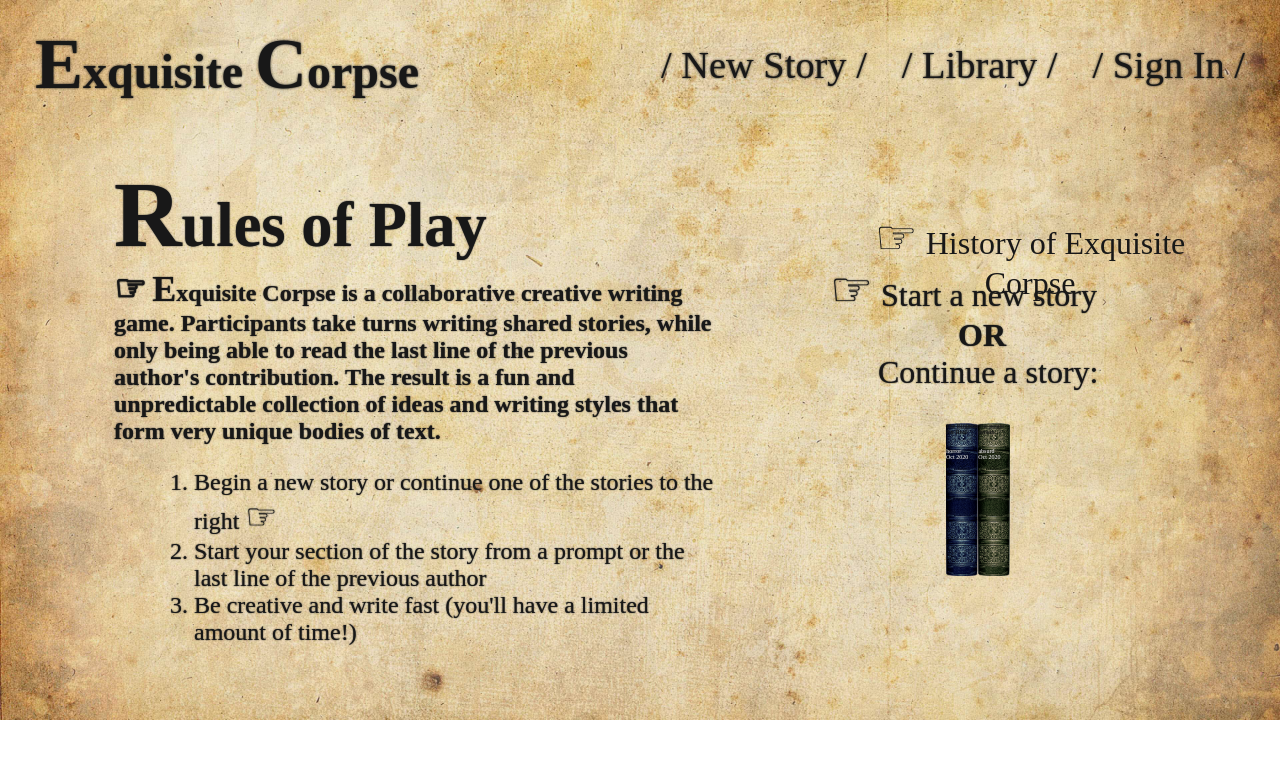
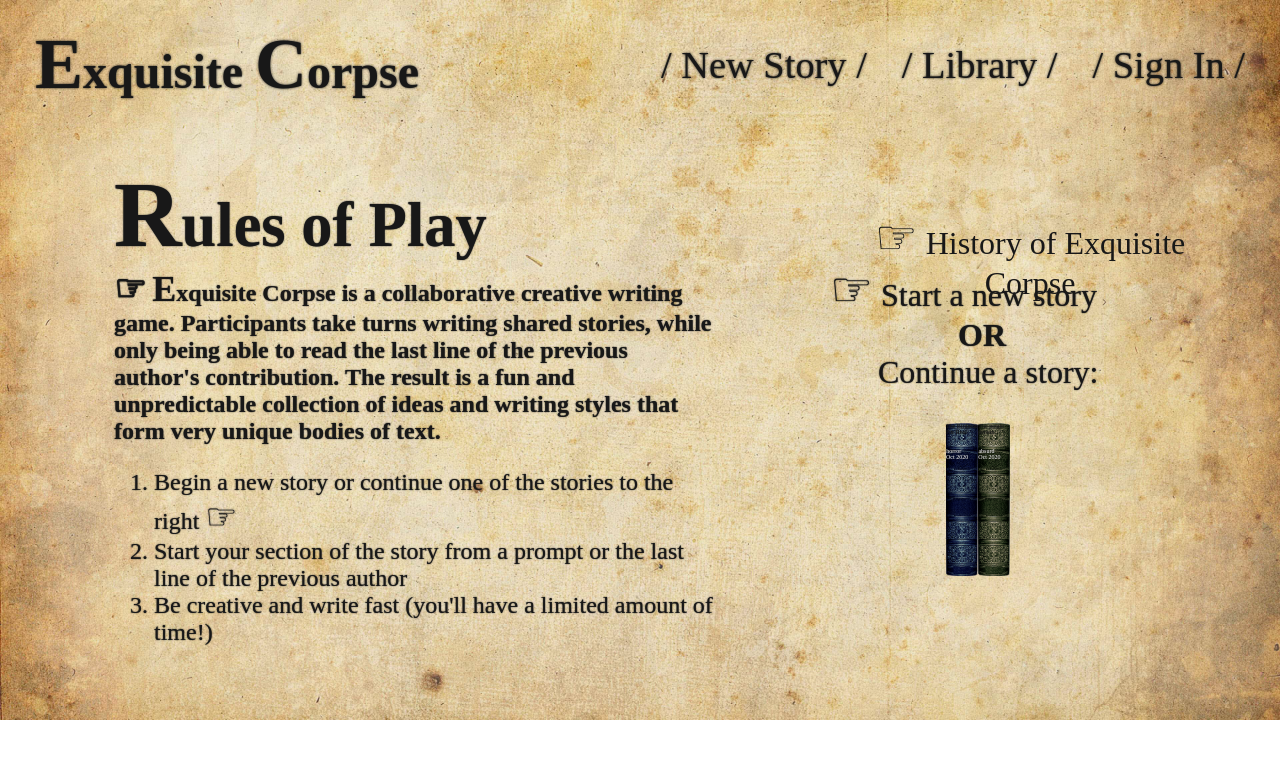
Before and after one commit to GreysonElkins/exquisite-corpse, a React (Create React App) app: page / in a window 1280 px wide. Shown: the top 758 px of the page. Built offline with nearby package versions, Linux system fonts and the light colour scheme; a web font is replaced by a local one.

Commit message:
Update props passed to bookshelf #43

```diff
--- a/src/components/Instructions/Instructions.js
+++ b/src/components/Instructions/Instructions.js
@@ -4,7 +4,7 @@ import GameHistory from '../GameHistory/GameHistory'
 import Bookshelf from '../Bookshelf/Bookshelf'
 import { Link } from 'react-router-dom'
 
-const Instructions = ( { displayHistory, showHistory, stories, onClick, popup } ) => {
+const Instructions = ( { displayHistory, showHistory, stories, onClick, authorUpdater } ) => {
   return (
     <section className="Instructions-sec">
       <div className="game-instructions">
@@ -22,7 +22,6 @@ const Instructions = ( { displayHistory, showHistory, stories, onClick, popup }
             unique bodies of text.
           </b>
         </p>
-        <ul>
         <ol>
           <li>
             Begin a new story or continue one of the stories to the right{" "}
@@ -36,7 +35,6 @@ const Instructions = ( { displayHistory, showHistory, stories, onClick, popup }
             Be creative and write fast (you'll have a limited amount of time!)
           </li>
         </ol>
-        </ul>
       </div>
       <div className="sidenav">
         <button className="show-history-button" onClick={displayHistory}>
@@ -52,7 +50,7 @@ const Instructions = ( { displayHistory, showHistory, stories, onClick, popup }
           <Bookshelf
             stories={stories}
             onClick={onClick}
-            popup={popup}
+            authorUpdater={authorUpdater}
           />
         </div>
       </div>
```
Lines whose indentation alone changed are shown as unchanged.
